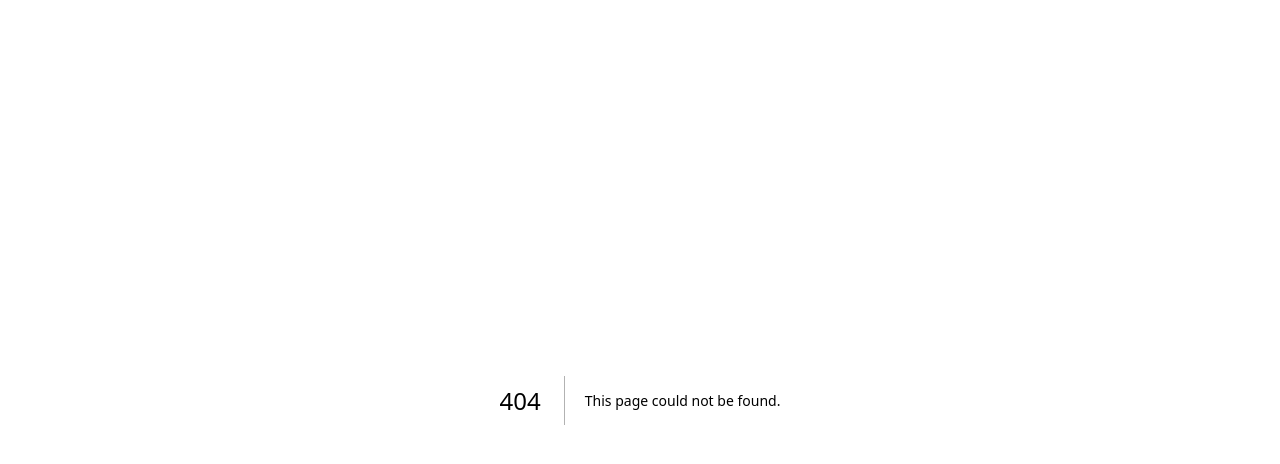
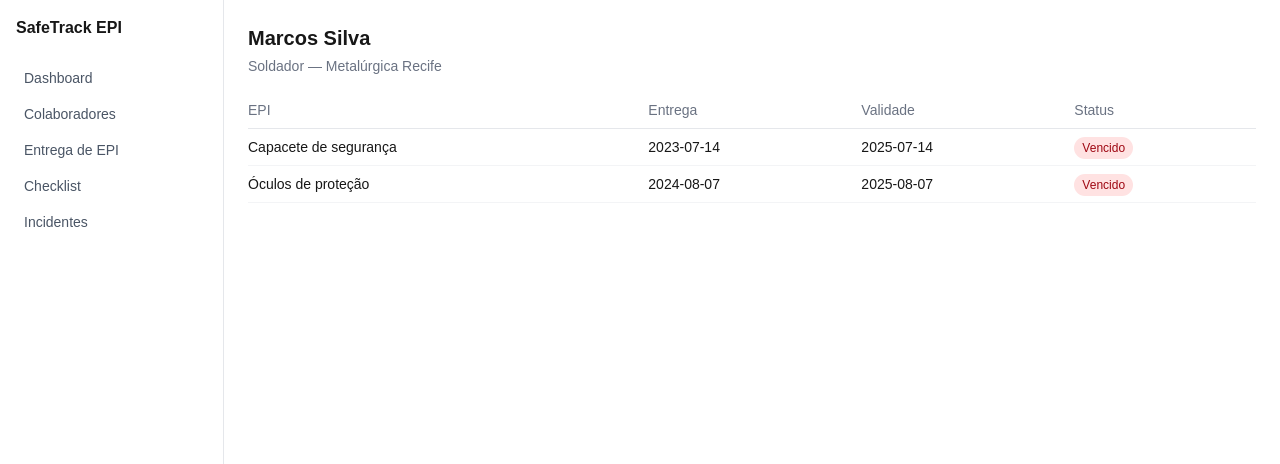
Before and after one commit to Abagatinho/safetrack-epi, a Next.js app: page /colaboradores/col-1 in a window 1280 px wide. Before the commit this address had no page. Shown: the top 464 px of the page. Built offline with nearby package versions, Linux system fonts and the light colour scheme.

Commit message:
feat: add colaborador detail page with EPI history

```diff
--- /dev/null
+++ b/app/(auth)/colaboradores/[id]/page.tsx
@@ -0,0 +1,52 @@
+import { StatusBadge } from "@/components/ui/StatusBadge";
+import { Table } from "@/components/ui/Table";
+import type { Colaborador, EntregaEPI, TipoEPI, StatusEntrega } from "@/lib/types";
+
+async function getDados(id: string) {
+  const [colaboradores, entregas, tiposEpi]: [Colaborador[], (EntregaEPI & { status: StatusEntrega })[], TipoEPI[]] =
+    await Promise.all([
+      fetch("http://localhost:3000/api/colaboradores", { cache: "no-store" }).then((r) => r.json()),
+      fetch("http://localhost:3000/api/entregas", { cache: "no-store" }).then((r) => r.json()),
+      fetch("http://localhost:3000/api/tipos-epi", { cache: "no-store" }).then((r) => r.json()),
+    ]);
+
+  const colaborador = colaboradores.find((c) => c.id === id);
+  const entregasDoColaborador = entregas.filter((e) => e.colaboradorId === id);
+
+  return { colaborador, entregasDoColaborador, tiposEpi };
+}
+
+export default async function ColaboradorDetalhePage({
+  params,
+}: {
+  params: Promise<{ id: string }>;
+}) {
+  const { id } = await params;
+  const { colaborador, entregasDoColaborador, tiposEpi } = await getDados(id);
+
+  if (!colaborador) return <p>Colaborador não encontrado.</p>;
+
+  return (
+    <div>
+      <h1 className="text-xl font-semibold mb-1">{colaborador.nome}</h1>
+      <p className="text-sm text-gray-500 mb-4">
+        {colaborador.funcao} — {colaborador.empresaCliente}
+      </p>
+      <Table headers={["EPI", "Entrega", "Validade", "Status"]}>
+        {entregasDoColaborador.map((e) => {
+          const tipo = tiposEpi.find((t) => t.id === e.tipoEpiId);
+          return (
+            <tr key={e.id} className="border-b border-gray-100">
+              <td className="py-2 pr-4">{tipo?.nome}</td>
+              <td className="py-2 pr-4">{e.dataEntrega}</td>
+              <td className="py-2 pr-4">{e.dataValidade}</td>
+              <td className="py-2 pr-4">
+                <StatusBadge status={e.status} />
+              </td>
+            </tr>
+          );
+        })}
+      </Table>
+    </div>
+  );
+}
```
